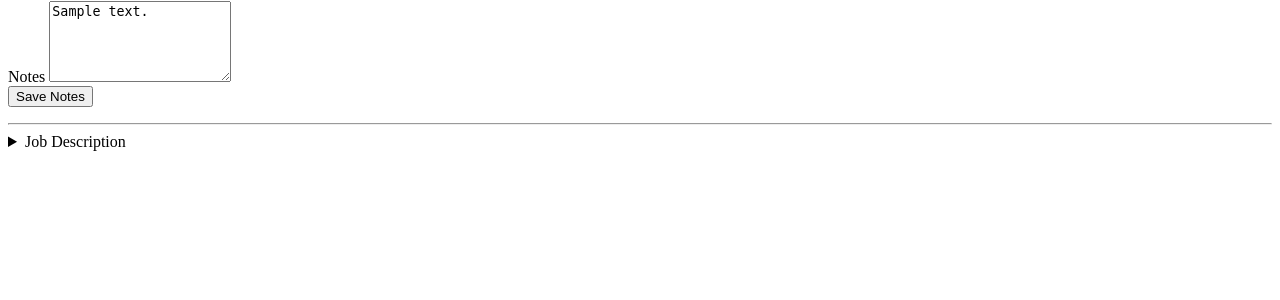
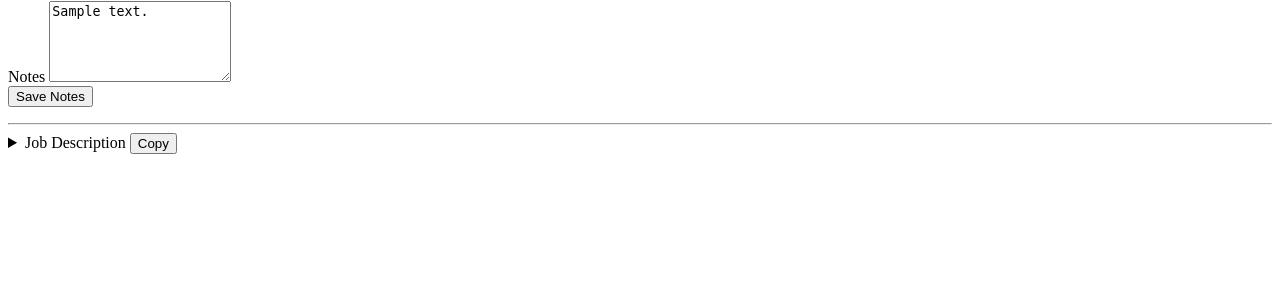
Before and after one commit to siwa-p/automated-jobs-pipeline, a FastAPI app: template templates/partials/detail.html in a window 1280 px wide. Shown: the part 195-495 px from the top of the page. Run offline with FastAPI, Linux system fonts and the light colour scheme; the template is opened without the code that fills it: most values are stand-ins (such as "Sample title", 1, 10 or a date in 2020); parts of the project's set-up code (start-up, migrations or seed data) failed here and were passed over.

Commit message:
feat: Add copy button for job description in detail panel

```diff
--- a/templates/partials/detail.html
+++ b/templates/partials/detail.html
@@ -61,10 +61,17 @@
   {% if job.description %}
   <hr class="border-gray-100 dark:border-gray-700 my-4">
   <details>
-    <summary class="text-xs font-medium text-gray-600 dark:text-gray-400 cursor-pointer select-none">
-      Job Description
+    <summary class="text-xs font-medium text-gray-600 dark:text-gray-400 cursor-pointer select-none flex items-center justify-between">
+      <span>Job Description</span>
+      <button
+        onclick="event.preventDefault(); event.stopPropagation(); const txt = this.closest('details').querySelector('.job-desc-text').textContent; navigator.clipboard.writeText(txt.trim()); const btn = this; btn.textContent = 'Copied!'; setTimeout(() => btn.textContent = 'Copy', 1500);"
+        class="ml-2 px-2 py-0.5 text-xs rounded border border-gray-300 dark:border-gray-600
+               text-gray-500 dark:text-gray-400 hover:text-gray-700 dark:hover:text-gray-200
+               hover:border-gray-400 dark:hover:border-gray-500 transition-colors">
+        Copy
+      </button>
     </summary>
-    <div class="mt-2 text-xs text-gray-700 dark:text-gray-300 leading-relaxed whitespace-pre-wrap
+    <div class="job-desc-text mt-2 text-xs text-gray-700 dark:text-gray-300 leading-relaxed whitespace-pre-wrap
                 border border-gray-100 dark:border-gray-700 rounded p-2
                 bg-gray-50 dark:bg-gray-900">
       {{ job.description }}
```
